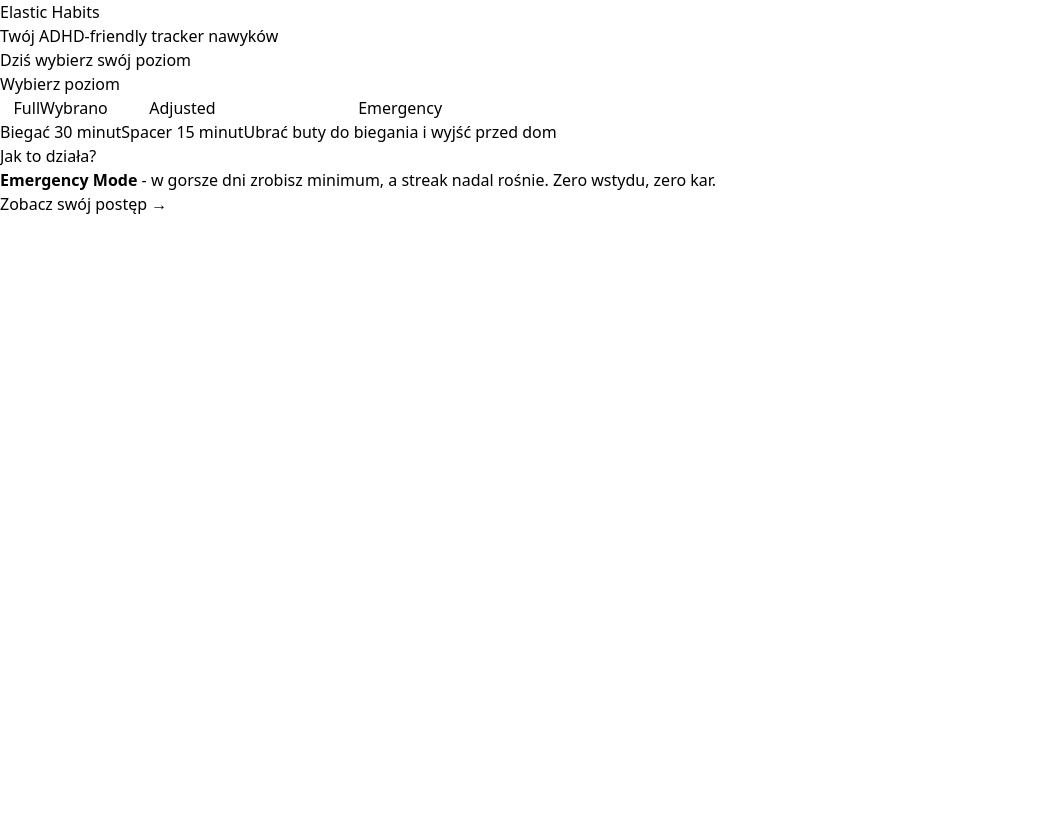
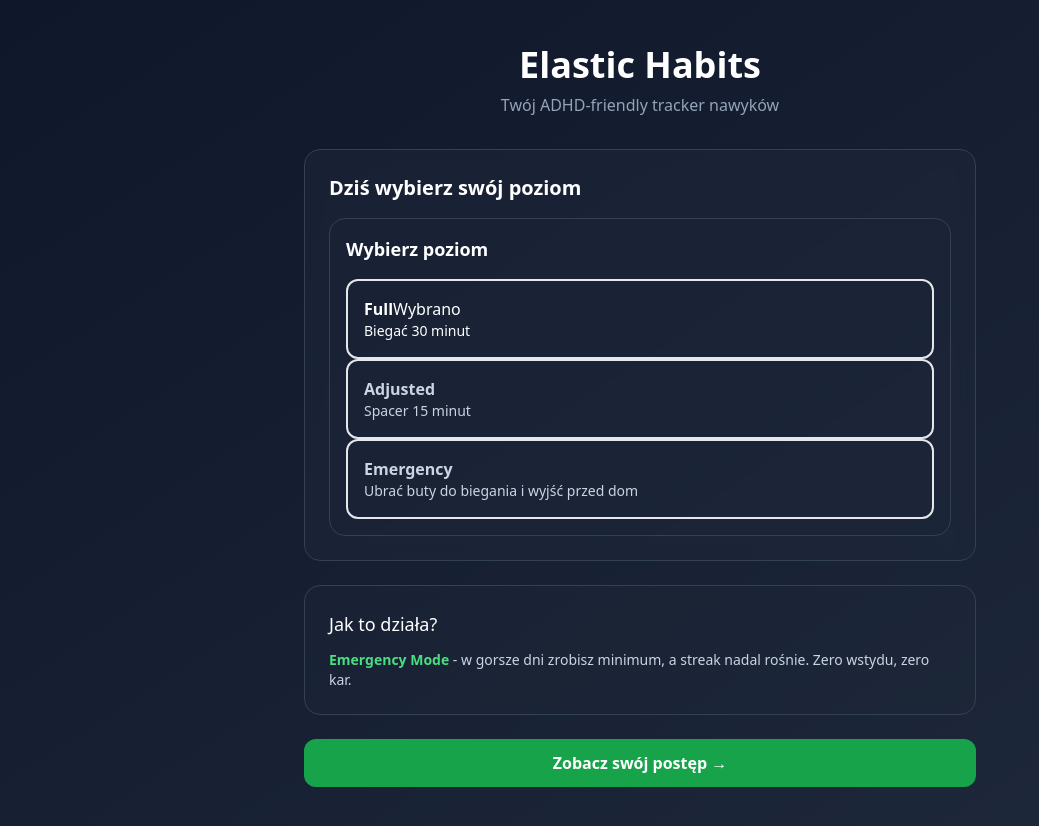
Before and after one commit to TimothyJav/Elastic-Habits-App, a Next.js app: page / in a window 1280 px wide. Shown: the top 826 px of the page, without its empty margins (0-1039 px from the left). Before the commit the page ends 800 px from the top, so only its background shows below. Built offline with nearby package versions, Linux system fonts and the light colour scheme.

Commit message:
fix: Tailwind content paths for correct styling

```diff
--- a/tailwind.config.ts
+++ b/tailwind.config.ts
@@ -2,9 +2,9 @@ import type { Config } from 'tailwindcss'
 
 const config: Config = {
   content: [
-    './src/pages/**/*.{js,ts,jsx,tsx,mdx}',
-    './src/components/**/*.{js,ts,jsx,tsx,mdx}',
-    './src/app/**/*.{js,ts,jsx,tsx,mdx}',
+    './pages/**/*.{js,ts,jsx,tsx,mdx}',
+    './components/**/*.{js,ts,jsx,tsx,mdx}',
+    './app/**/*.{js,ts,jsx,tsx,mdx}',
   ],
   theme: {
     extend: {
```
